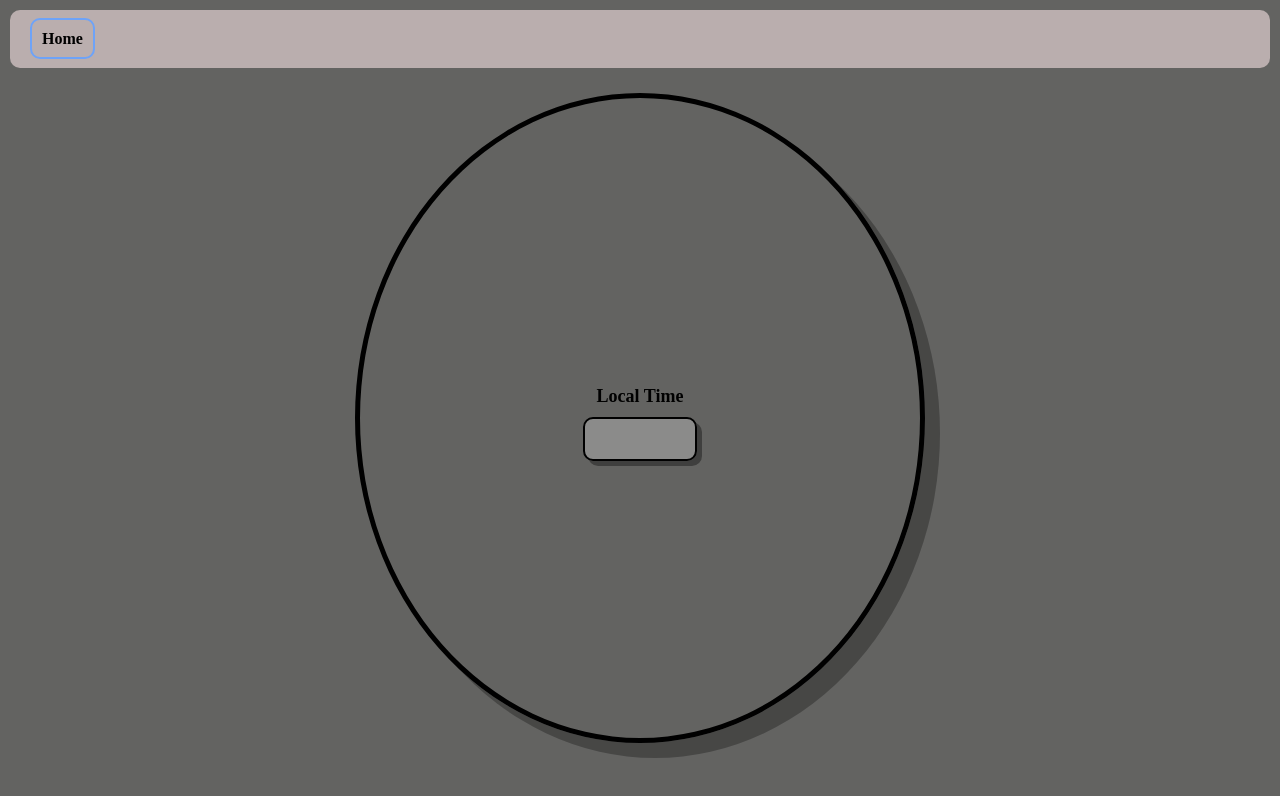
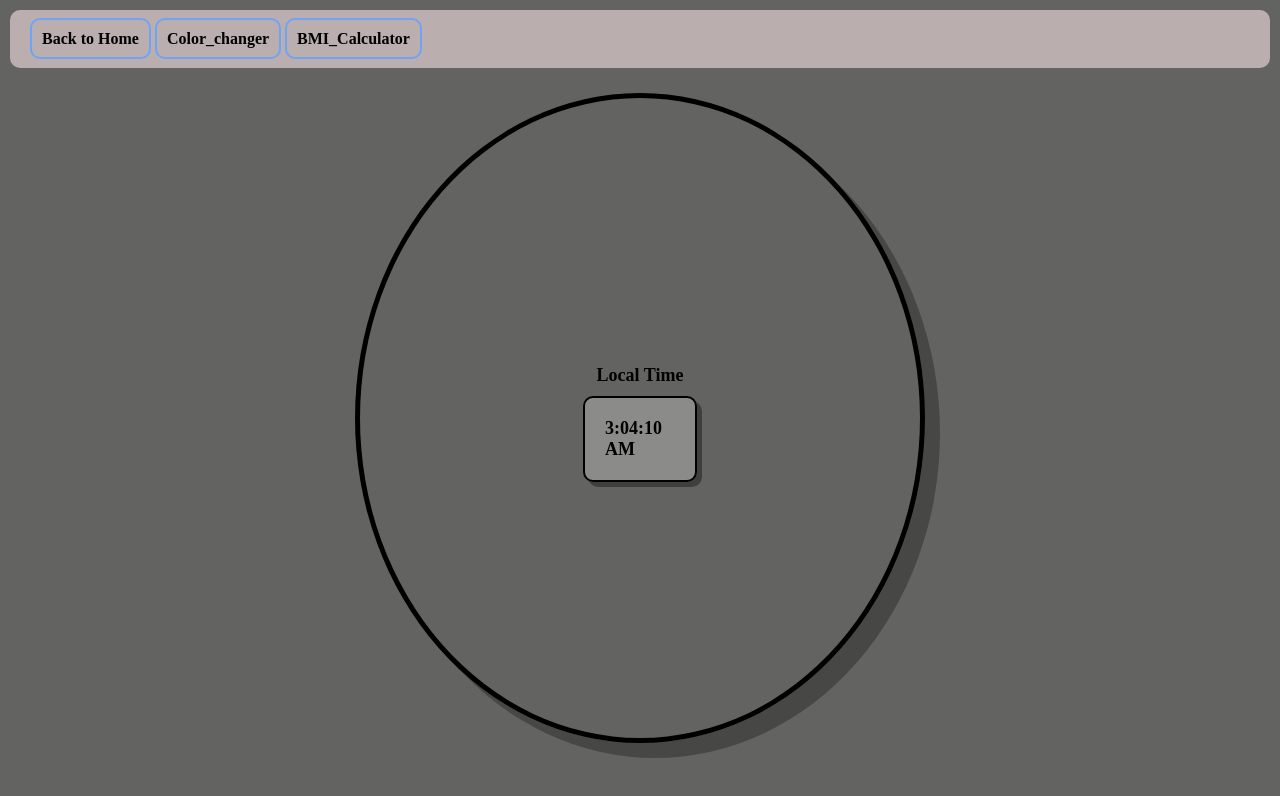
Before and after one commit to VishnuShreeKrishna/Projects, a plain HTML site: page DigitalClock/clock.html in a window 1280 px wide. Drawn offline with Linux system fonts and the light colour scheme.

Commit message:
commit changes

```diff
--- a/DigitalClock/clock.html
+++ b/DigitalClock/clock.html
@@ -9,7 +9,9 @@
 </head>
 <body>
     <nav>
-        <a href="/" aria-current="page">Home</a>
+        <a href="/BMI_Calculator/BMI_Calculator.html" aria-current="page">Back to Home</a>
+        <a href="/Color_Changer/ColorChanger.html" aria-current="page">Color_changer</a>
+        <a href="/BMI_Calculator/BMI_Calculator.html" aria-current="page">BMI_Calculator</a>
     </nav>
     <div class="centre">
         <div class="allCentre">
--- a/DigitalClock/clock.js
+++ b/DigitalClock/clock.js
@@ -0,0 +1,6 @@
+const clock = document.getElementById('clock');
+setInterval(function(){
+    let date = new Date();
+    // console.log(date.toLocaleTimeString());
+    clock.innerHTML = date.toLocaleTimeString();
+},1000)
```
Also changed, not shown: BMI_Calculator/BMI_Calculator.html (+4 -2 lines), Color_Changer/ColorChanger.html (+3 -1 lines).
